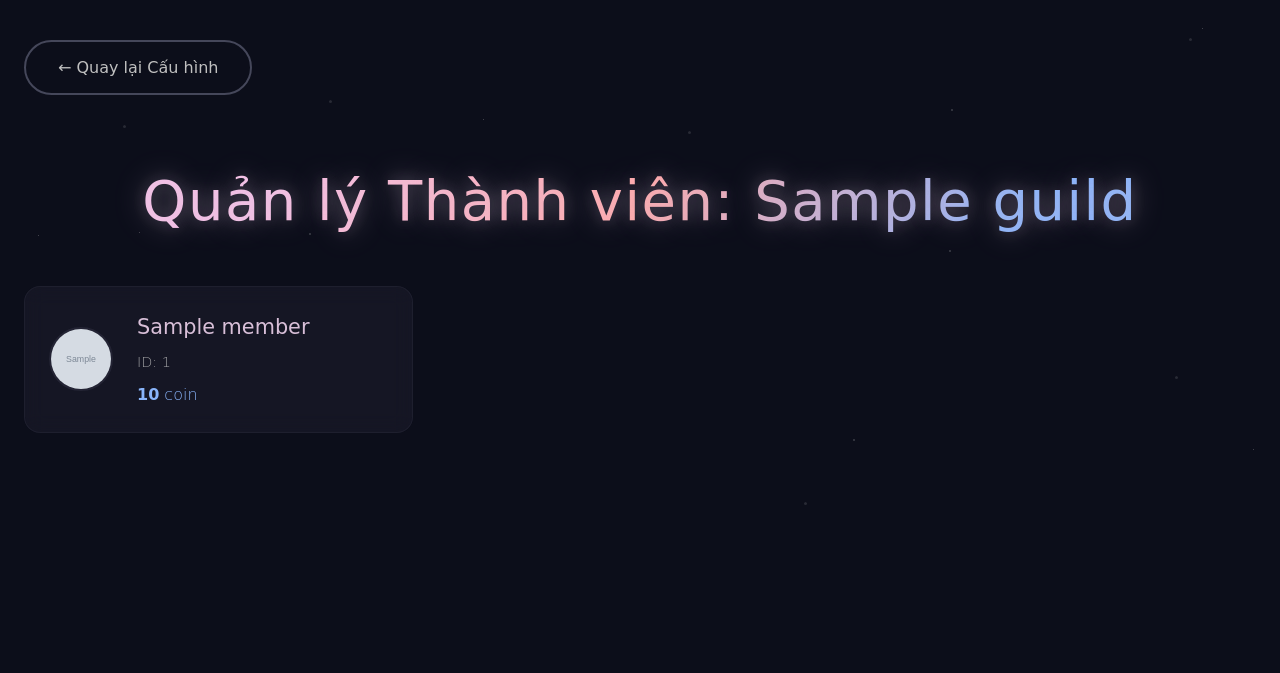
After one commit to Rin1809/web_suport_discord_shop_bot, a Flask app: template templates/members.html in a window 1280 px wide. The commit adds this page. Shown: the top 673 px of the page. Run offline with Flask 3, Linux system fonts and the light colour scheme; the template is opened without the code that fills it: most values are stand-ins (such as "Sample title", 1, 10 or a date in 2020); grey boxes marked "Sample" are stand-in pictures; some libraries are stand-ins or nearby versions; some web fonts are replaced.

Commit message:
them trang quan ly thanh vien

```diff
--- a/app.py
+++ b/app.py
@@ -2,7 +2,7 @@ import os
 import json
 import psycopg2
 import requests
-from psycopg2.extras import Json
+from psycopg2.extras import Json, RealDictCursor
 from dotenv import load_dotenv
 from flask import Flask, render_template, request, redirect, url_for, flash
 from collections import defaultdict
@@ -20,13 +20,14 @@ API_BASE_URL = "https://discord.com/api/v10"
 
 # --- HELPER FUNCTIONS FOR DISCORD API ---
 
-def discord_api_request(endpoint):
-    # ham goi discord api
+def discord_api_request(endpoint, method='GET', payload=None):
     if not BOT_TOKEN:
         return None
     headers = {"Authorization": f"Bot {BOT_TOKEN}"}
     try:
-        res = requests.get(f"{API_BASE_URL}{endpoint}", headers=headers)
+        if method == 'GET':
+            res = requests.get(f"{API_BASE_URL}{endpoint}", headers=headers)
+        # them cac method khac neu can
         res.raise_for_status()
         return res.json()
     except requests.RequestException as e:
@@ -40,6 +41,7 @@ def get_db_connection():
     # ham ket noi db
     try:
         conn = psycopg2.connect(DATABASE_URL)
+        conn.cursor_factory = RealDictCursor # tra ve dict
         return conn
     except Exception as e:
         print(f"Loi ket noi database: {e}")
@@ -140,7 +142,7 @@ def parse_form_data(form):
                 "description": qna_descriptions[i],
                 "emoji": qna_emojis[i],
                 "answer_title": qna_titles[i],
-                "answer_description": qna_descs[i] # fix
+                "answer_description": qna_descs[i]
             })
 
     # chuyen defaultdict thanh dict bth
@@ -162,7 +164,7 @@ def index():
 
     guilds_details = []
     for row in guilds_data:
-        guild_id = row[0]
+        guild_id = row['guild_id']
         guild_info = discord_api_request(f"/guilds/{guild_id}")
         if guild_info:
             icon_hash = guild_info.get('icon')
@@ -224,7 +226,7 @@ def edit_config(guild_id):
         flash(f"Không tìm thấy cấu hình cho Server ID: {guild_id}", "warning")
         return redirect(url_for('index'))
 
-    config = db_result[0] or {}
+    config = db_result['config_data'] or {}
 
     # dam bao key luon ton tai
     keys_to_ensure = {
@@ -263,5 +265,118 @@ def edit_config(guild_id):
         rateable_channels=rateable_channels
     )
 
+# quan ly member
+@app.route('/edit/<int:guild_id>/members')
+def members(guild_id):
+    conn = get_db_connection()
+    if not conn:
+        flash("Không thể kết nối đến cơ sở dữ liệu!", "danger")
+        return redirect(url_for('edit_config', guild_id=guild_id))
+
+    guild_details = discord_api_request(f"/guilds/{guild_id}")
+    if not guild_details:
+        flash(f"Không thể lấy thông tin server {guild_id}", "danger")
+        return redirect(url_for('index'))
+
+    # lay member tu discord api
+    api_members = discord_api_request(f"/guilds/{guild_id}/members?limit=1000")
+    if api_members is None:
+        api_members = []
+
+    # lay user tu db
+    with conn.cursor() as cur:
+        cur.execute("SELECT user_id, balance FROM users WHERE guild_id = %s", (guild_id,))
+        db_users_list = cur.fetchall()
+    conn.close()
+
+    db_users_map = {str(u['user_id']): u for u in db_users_list}
+
+    # gop data
+    members_data = []
+    for member in api_members:
+        user = member.get('user', {})
+        user_id_str = user.get('id')
+        if not user_id_str or user.get('bot'):
+            continue
+
+        avatar_hash = user.get('avatar')
+        avatar_url = f"https://cdn.discordapp.com/avatars/{user_id_str}/{avatar_hash}.png" if avatar_hash else "https://cdn.discordapp.com/embed/avatars/0.png"
+
+        db_info = db_users_map.get(user_id_str, {})
+
+        members_data.append({
+            'id': user_id_str,
+            'name': user.get('global_name') or user.get('username'),
+            'discriminator': user.get('discriminator'),
+            'avatar_url': avatar_url,
+            'balance': db_info.get('balance', 0)
+        })
+
+    return render_template('members.html', guild=guild_details, members=members_data)
+
+@app.route('/edit/<int:guild_id>/member/<int:user_id>', methods=['GET', 'POST'])
+def edit_member(guild_id, user_id):
+    conn = get_db_connection()
+    if not conn:
+        flash("Không thể kết nối database!", "danger")
+        return redirect(url_for('members', guild_id=guild_id))
+
+    guild_details = discord_api_request(f"/guilds/{guild_id}")
+    if not guild_details:
+        flash("Không thể lấy thông tin server", "danger")
+        return redirect(url_for('index'))
+
+    if request.method == 'POST':
+        new_balance = request.form.get('balance')
+        # co the them cac field khac
+        try:
+            with conn.cursor() as cur:
+                cur.execute("UPDATE users SET balance = %s WHERE user_id = %s AND guild_id = %s", (int(new_balance), user_id, guild_id))
+            conn.commit()
+            flash("Cập nhật thông tin thành viên thành công!", "success")
+        except Exception as e:
+            flash(f"Lỗi khi cập nhật: {e}", "danger")
+        finally:
+            conn.close()
+        return redirect(url_for('members', guild_id=guild_id))
+
+    # GET request
+    # lay db profile
+    with conn.cursor() as cur:
+        query = """
+        SELECT u.*, cr.role_id, cr.role_name, cr.role_color
+        FROM users u
+        LEFT JOIN custom_roles cr ON u.user_id = cr.user_id AND u.guild_id = cr.guild_id
+        WHERE u.user_id = %s AND u.guild_id = %s;
+        """
+        cur.execute(query, (user_id, guild_id))
+        user_db_data = cur.fetchone()
+    conn.close()
+
+    if not user_db_data:
+        # tao user neu chua co
+        with get_db_connection() as c:
+            with c.cursor() as cur:
+                cur.execute("INSERT INTO users (user_id, guild_id, balance) VALUES (%s, %s, 0) ON CONFLICT DO NOTHING", (user_id, guild_id))
+                c.commit()
+        # thu lai
+        return edit_member(guild_id, user_id)
+
+    # lay discord profile
+    user_api_data = discord_api_request(f"/users/{user_id}")
+    if not user_api_data:
+        flash("Không thể lấy thông tin người dùng từ Discord.", "danger")
+        return redirect(url_for('members', guild_id=guild_id))
+
+    avatar_hash = user_api_data.get('avatar')
+    user_api_data['avatar_url'] = f"https://cdn.discordapp.com/avatars/{user_id}/{avatar_hash}.png" if avatar_hash else "https://cdn.discordapp.com/embed/avatars/0.png"
+    user_api_data['display_name'] = user_api_data.get('global_name') or user_api_data.get('username')
+
+    # gop data
+    full_user_data = {**user_db_data, **user_api_data}
+
+    return render_template('edit_member.html', guild=guild_details, user=full_user_data)
+
+
 if __name__ == '__main__':
     app.run(debug=True, port=5001)
--- a/static/style.css
+++ b/static/style.css
@@ -94,7 +94,7 @@ body {
     0% { opacity: 0.1; } 50% { opacity: 0.8; } 100% { opacity: 0.1; }
 }
 
-/* --- TRANG INDEX --- */
+/* --- TRANG INDEX & MEMBERS --- */
 .server-grid {
     display: grid;
     grid-template-columns: repeat(auto-fill, minmax(320px, 1fr));
@@ -138,6 +138,12 @@ body {
     color: var(--subtext-color-poetic);
     opacity: 0.8;
 }
+.member-card-balance {
+    margin-top: 0.5rem;
+    font-size: 1rem;
+    color: var(--info-color);
+}
+
 
 /* --- TRANG EDIT_CONFIG --- */
 .poetic-card {
@@ -156,6 +162,18 @@ body {
     text-align: center;
     color: var(--highlight-color-poetic);
 }
+.edit-member-header {
+    display: flex;
+    align-items: center;
+    gap: 1.5rem;
+    margin-bottom: 2rem;
+}
+.edit-member-header img {
+    width: 80px;
+    height: 80px;
+    border-radius: 50%;
+}
+
 
 /* --- TABS --- */
 .config-nav {
@@ -168,7 +186,7 @@ body {
     border-bottom: 1px solid rgba(var(--border-color-rgb), 0.25);
     padding-bottom: 2rem;
 }
-.config-nav-button {
+.config-nav-button, .config-nav a.config-nav-button {
     font-family: inherit;
     font-weight: 500;
     font-size: 1rem;
@@ -179,12 +197,13 @@ body {
     border-radius: 9999px;
     cursor: pointer;
     transition: all 0.25s ease-in-out;
+    text-decoration: none;
 }
-.config-nav-button:hover {
+.config-nav-button:hover, .config-nav a.config-nav-button:hover {
     color: var(--text-color-poetic);
     background-color: rgba(var(--highlight-color-poetic-rgb), 0.1);
 }
-.config-nav-button.active {
+.config-nav-button.active, .config-nav a.config-nav-button.active {
     color: var(--primary-color);
     border-color: rgba(var(--primary-color-rgb), 0.5);
     background-color: rgba(var(--primary-color-rgb), 0.15);
--- /dev/null
+++ b/templates/members.html
@@ -0,0 +1,28 @@
+{% extends "layout.html" %}
+
+{% block title %}Quản lý Thành viên - {{ guild.name }}{% endblock %}
+
+{% block content %}
+<a href="{{ url_for('edit_config', guild_id=guild.id) }}" class="poetic-button poetic-button-secondary" style="margin-bottom: 2rem;">&larr; Quay lại Cấu hình</a>
+
+<h1 class="main-title poetic-header">Quản lý Thành viên: {{ guild.name }}</h1>
+
+<div class="server-grid">
+    {% if members %}
+        {% for member in members %}
+            <a href="{{ url_for('edit_member', guild_id=guild.id, user_id=member.id) }}" class="server-card">
+                <img src="{{ member.avatar_url }}" alt="Avatar" class="server-card-icon">
+                <div class="server-card-info">
+                    <h5>{{ member.name }}</h5>
+                    <small>ID: {{ member.id }}</small>
+                    <div class="member-card-balance">
+                        <strong>{{ "{:,}".format(member.balance) }}</strong> coin
+                    </div>
+                </div>
+            </a>
+        {% endfor %}
+    {% else %}
+        <p style="text-align: center; grid-column: 1 / -1; font-size: 1.2rem;">Không tìm thấy thành viên nào.</p>
+    {% endif %}
+</div>
+{% endblock %}
```
Also changed, not shown: templates/edit_config.html (+7 -2 lines), templates/edit_member.html (added, +48 -0 lines).
